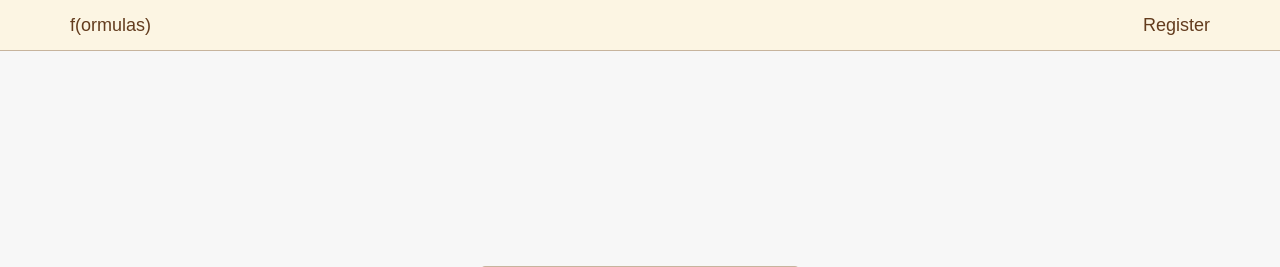
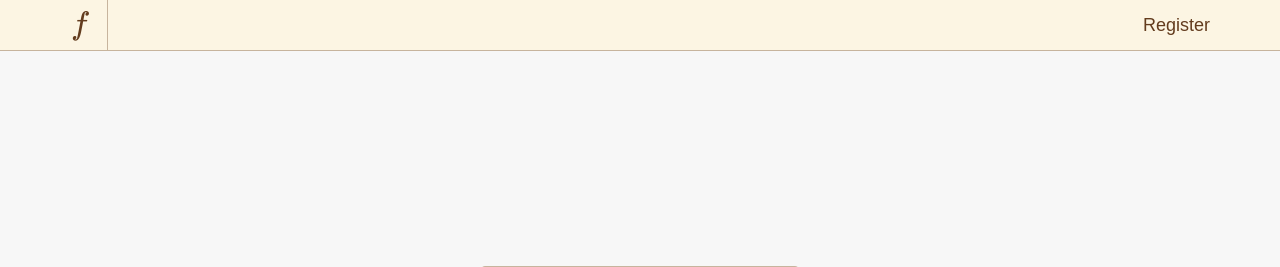
Before and after one commit to aclissold/formulas, a PHP site: page / in a window 1280 px wide. Shown: the top 267 px of the page. Run offline with PHP 8.4, Linux system fonts and the light colour scheme.

Commit message:
Use KaTeX for the wordmark

```diff
--- a/public_html/css/style.css
+++ b/public_html/css/style.css
@@ -36,6 +36,17 @@ a:focus {
 }
 .navbar-default .navbar-brand {
   color: #633c1e;
+  border-right: 1px solid #c7b49d;
+  padding: 5px 16px;
+  font-size: 27px;
+}
+.navbar-default .navbar-brand-small {
+  padding: 7px 16px;
+}
+.navbar-default .navbar-brand:focus,
+.navbar-default .navbar-brand:hover {
+  background-color: #c7b49d;
+  color: #633c1e;
 }
 .navbar-default .navbar-toggle .icon-bar {
   background-color: #633c1e;
@@ -60,9 +71,7 @@ a:focus {
   color: #633c1e;
 }
 .navbar-default .navbar-nav>li>a:focus,
-.navbar-default .navbar-nav>li>a:hover,
-.navbar-default .navbar-brand:focus,
-.navbar-default .navbar-brand:hover {
+.navbar-default .navbar-nav>li>a:hover {
   color: #3b2412;
 }
 
--- a/public_html/index.php
+++ b/public_html/index.php
@@ -48,6 +48,7 @@ if(isset($_POST['btn-login']))
 
 	<link rel="stylesheet" href="css/style.css" type="text/css" />
 	<link rel="stylesheet" href="css/login.css" type="text/css" />
+	<link rel="stylesheet" href="css/katex.min.css" type="text/css" />
 </head>
 <body>
     <!-- Static navbar -->
@@ -60,7 +61,7 @@ if(isset($_POST['btn-login']))
             <span class="icon-bar"></span>
             <span class="icon-bar"></span>
           </button>
-          <a class="navbar-brand" href="#">f(ormulas)</a>
+          <a class="navbar-brand navbar-brand-small tex" href="#" data-expr="f">f</a>
         </div>
         <div id="navbar" class="navbar-collapse collapse">
           <ul class="nav navbar-nav navbar-right">
@@ -88,5 +89,12 @@ if(isset($_POST['btn-login']))
     <script src="js/bootstrap.min.js"></script>
     <!-- IE10 viewport hack for Surface/desktop Windows 8 bug -->
     <script src="js/ie10-viewport-bug-workaround.js"></script>
+
+    <!-- KaTeX -->
+    <script src="js/katex.min.js"></script>
+    <script src="js/main.js"></script>
+    <script type="text/javascript">
+      startup();
+    </script>
 </body>
 </html>
--- /dev/null
+++ b/public_html/js/main.js
@@ -0,0 +1,6 @@
+window.startup = function() {
+    var tex = document.getElementsByClassName("tex");
+    Array.prototype.forEach.call(tex, function(el) {
+        katex.render(el.getAttribute("data-expr"), el);
+    });
+};
```
